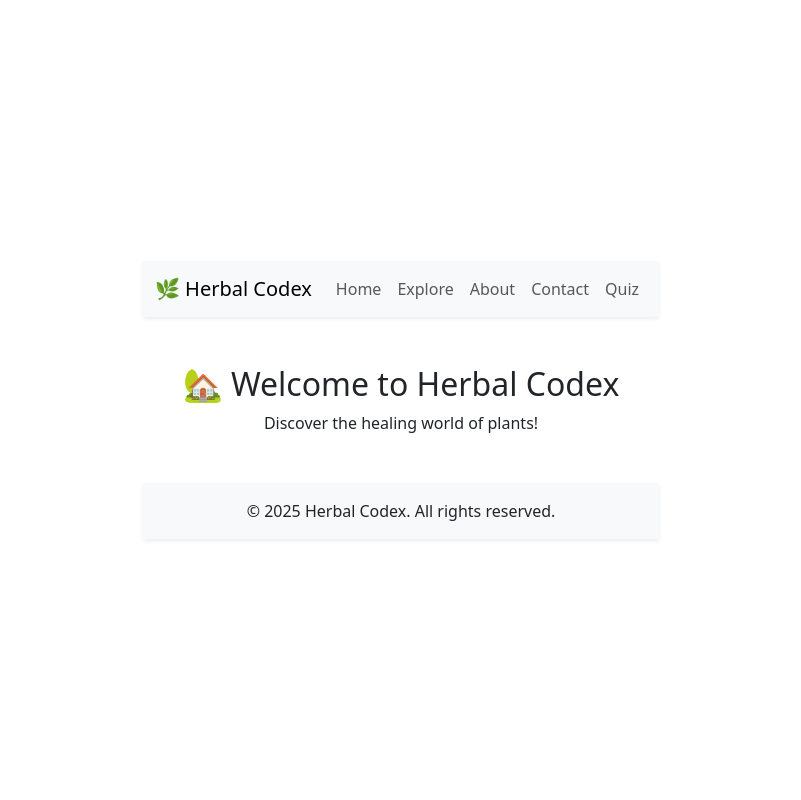
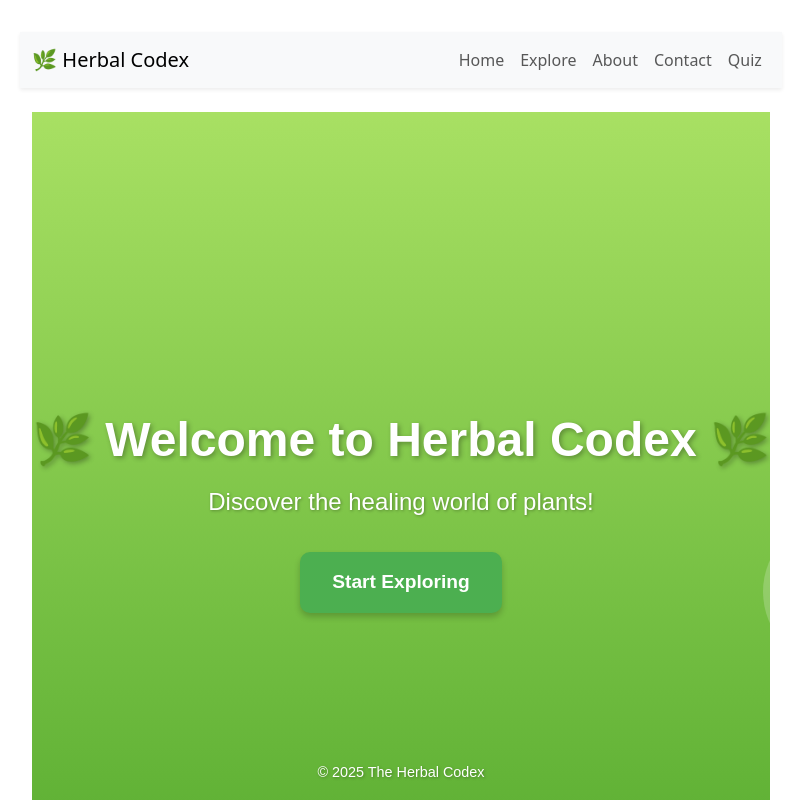
Before and after one commit to Mandora-Manmeetsinh/The-herbal-codex, a React (Vite) app in the folder herbal-codex-frontend/: page / in a window 1280 px wide. Shown: the top 800 px of the page, without its empty margins (239-1040 px from the left). Built offline with nearby package versions, Linux system fonts and the light colour scheme.

Commit message:
feat: enhance Home component with improved layout, animations, and interactive elements

```diff
--- a/herbal-codex-frontend/src/pages/Home.jsx
+++ b/herbal-codex-frontend/src/pages/Home.jsx
@@ -1,10 +1,137 @@
-// Example: src/pages/Home.jsx
+import React from "react";
+
 function Home() {
-    return (
-      <div className="text-center mt-5">
-        <h2>🏡 Welcome to Herbal Codex</h2>
-        <p>Discover the healing world of plants!</p>
-      </div>
-    );
-  }
-  export default Home;
+  return (
+    <div
+      style={{
+        display: "flex",
+        flexDirection: "column",
+        alignItems: "center",
+        justifyContent: "center",
+        height: "100vh",
+        background: "linear-gradient(to bottom, #a8e063, #56ab2f)",
+        color: "#fff",
+        fontFamily: "'Poppins', sans-serif",
+        textAlign: "center",
+        overflow: "hidden",
+      }}
+    >
+      {/* Title */}
+      <h2
+        style={{
+          fontSize: "3rem",
+          fontWeight: "bold",
+          marginBottom: "1rem",
+          textShadow: "2px 2px 5px rgba(0, 0, 0, 0.3)",
+          animation: "fadeIn 2s ease-in-out",
+        }}
+      >
+        🌿 Welcome to Herbal Codex 🌿
+      </h2>
+
+      {/* Subtitle */}
+      <p
+        style={{
+          fontSize: "1.5rem",
+          marginBottom: "2rem",
+          textShadow: "1px 1px 3px rgba(0, 0, 0, 0.3)",
+          animation: "fadeIn 3s ease-in-out",
+        }}
+      >
+        Discover the healing world of plants!
+      </p>
+
+      {/* Button */}
+      <button
+        style={{
+          padding: "1rem 2rem",
+          fontSize: "1.2rem",
+          fontWeight: "bold",
+          color: "#fff",
+          backgroundColor: "#4caf50",
+          border: "none",
+          borderRadius: "10px",
+          cursor: "pointer",
+          boxShadow: "0 4px 6px rgba(0, 0, 0, 0.2)",
+          transition: "transform 0.3s ease, box-shadow 0.3s ease",
+        }}
+        onMouseEnter={(e) => {
+          e.target.style.transform = "scale(1.1)";
+          e.target.style.boxShadow = "0 6px 8px rgba(0, 0, 0, 0.3)";
+        }}
+        onMouseLeave={(e) => {
+          e.target.style.transform = "scale(1)";
+          e.target.style.boxShadow = "0 4px 6px rgba(0, 0, 0, 0.2)";
+        }}
+      >
+        Start Exploring
+      </button>
+
+      {/* Floating Animation */}
+      <div
+        style={{
+          position: "absolute",
+          top: "10%",
+          left: "5%",
+          width: "100px",
+          height: "100px",
+          background: "rgba(255, 255, 255, 0.2)",
+          borderRadius: "50%",
+          animation: "float 6s ease-in-out infinite",
+        }}
+      ></div>
+      <div
+        style={{
+          position: "absolute",
+          bottom: "15%",
+          right: "10%",
+          width: "150px",
+          height: "150px",
+          background: "rgba(255, 255, 255, 0.2)",
+          borderRadius: "50%",
+          animation: "float 8s ease-in-out infinite",
+        }}
+      ></div>
+
+      {/* Footer */}
+      <footer
+        style={{
+          position: "absolute",
+          bottom: "1rem",
+          fontSize: "0.9rem",
+          color: "#fff",
+          textShadow: "1px 1px 3px rgba(0, 0, 0, 0.3)",
+        }}
+      >
+        © 2025 The Herbal Codex
+      </footer>
+
+      {/* Keyframe Animations */}
+      <style>
+        {`
+          @keyframes fadeIn {
+            from {
+              opacity: 0;
+              transform: translateY(-20px);
+            }
+            to {
+              opacity: 1;
+              transform: translateY(0);
+            }
+          }
+
+          @keyframes float {
+            0%, 100% {
+              transform: translateY(0);
+            }
+            50% {
+              transform: translateY(-20px);
+            }
+          }
+        `}
+      </style>
+    </div>
+  );
+}
+
+export default Home;
```
